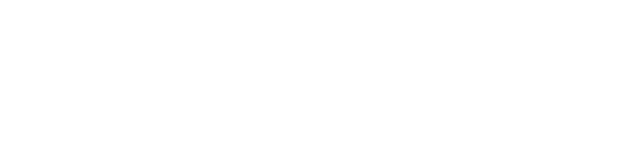
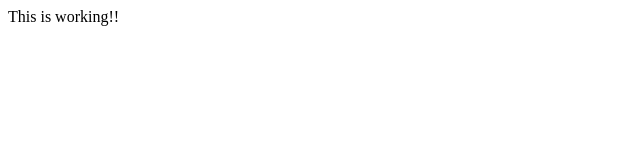
Before and after one commit to OmkarDhekane/OmkarDhekane.github.io, a plain HTML site: page coursera/module2solution.html in a window 1280 px wide. Shown: the whole page, without its empty margins (0-640 px from the left). Drawn offline with Linux system fonts and the light colour scheme.

Commit message:
Update module2solution.html

```diff
--- a/coursera/module2solution.html
+++ b/coursera/module2solution.html
@@ -4,6 +4,6 @@
 	<title>Assignment solution for module 2</title>
 </head>
 <body>
-
+This is working!!
 </body>
 </html>
```
